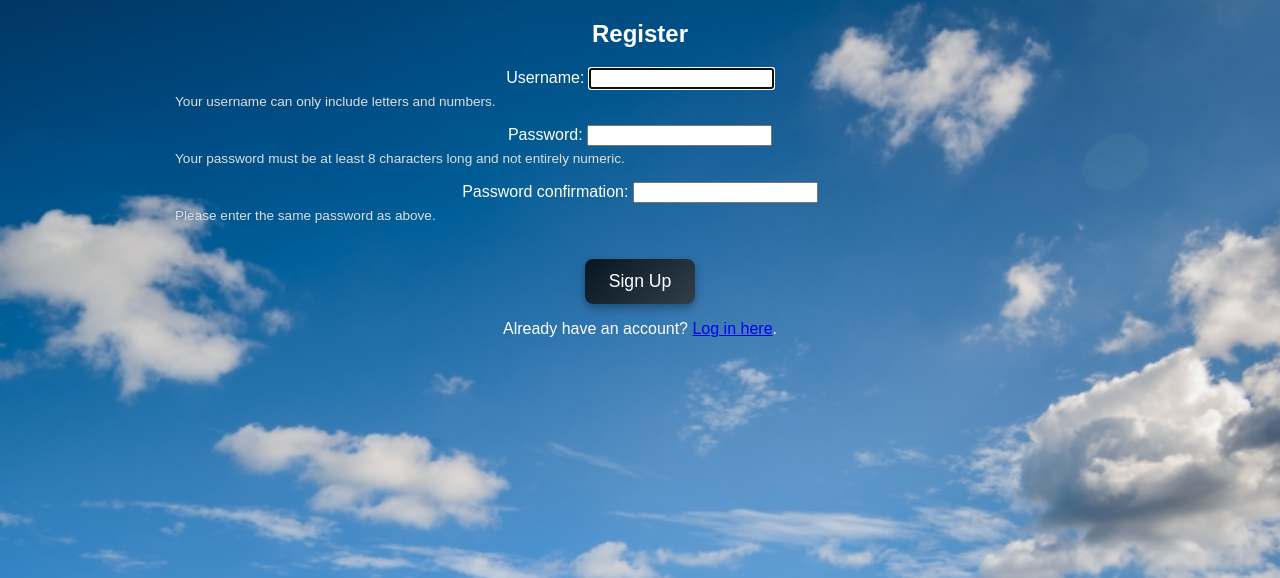
After one commit to saricic/forecastProject, a Django app: page /register/ in a window 1280 px wide; the page is wider, and only the part inside the window is pictured. The commit adds this page. Shown: the top 578 px of that part. Run offline with Django 5.2, Linux system fonts and the light colour scheme.

Commit message:
Register Update
-Added
forms.py
register.html
login.html
Login requirement for weather_list authorization
CSS implemented in newly added .html
-"Required modifications have been made on:
views.py
settings.py
urls.py

-Next task
Improve the css and .html files to align
Texts and inputs for comfortable user experience

```diff
--- /dev/null
+++ b/weather/forms.py
@@ -0,0 +1,21 @@
+from django.contrib.auth.forms import UserCreationForm
+from django.contrib.auth.models import User
+
+
+class CustomUserCreationForm(UserCreationForm):
+    def __init__(self, *args, **kwargs):
+        super().__init__(*args, **kwargs)
+        # Explicitly set widget id attributes so labels reference valid ids
+        self.fields['username'].widget.attrs.update({'id': 'id_username'})
+        self.fields['password1'].widget.attrs.update({'id': 'id_password1'})
+        self.fields['password2'].widget.attrs.update({'id': 'id_password2'})
+
+        # Override the default help texts
+        self.fields['username'].help_text = "Your username can only include letters and numbers."
+        self.fields[
+            'password1'].help_text = "Your password must be at least 8 characters long and not entirely numeric."
+        self.fields['password2'].help_text = "Please enter the same password as above."
+
+    class Meta:
+        model = User
+        fields = ('username', 'password1', 'password2')
--- a/weather/static/css/weather_styles.css
+++ b/weather/static/css/weather_styles.css
@@ -1,5 +1,6 @@
+/* Global layout & background */
 body {
-    background: url('../images/image.jpg') no-repeat center center fixed; /* Corrected path */
+    background: url('../images/image.jpg') no-repeat center center fixed;
     background-size: cover;
     font-family: 'Poppins', sans-serif;
     margin: 0;
@@ -8,69 +9,100 @@ body {
     text-align: center;
 }
 
-/* Fallback in case the image doesn't load */
 @media (max-width: 768px) {
     body {
         background-size: contain;
     }
 }
 
-h1 {
-    margin-top: 20px;
-    font-size: 2.8em;
-    text-shadow: 3px 3px 8px rgba(0, 0, 0, 0.7);
+/* Form Container */
+.form-container {
+    max-width: 600px;             /* Wider container to accommodate side-by-side fields */
+    margin: 50px auto;            /* Center horizontally */
+    background: rgba(0, 0, 0, 0.6);
+    padding: 20px;
+    border-radius: 10px;
+    box-shadow: 0 4px 12px rgba(0, 0, 0, 0.4);
 }
 
-input[type="text"] {
-    padding: 12px;
-    font-size: 1.2em;
-    border: none;
-    border-radius: 8px;
-    background: rgba(255, 255, 255, 0.9);
-    box-shadow: 0px 4px 6px rgba(0, 0, 0, 0.2);
-    outline: none;
-    transition: 0.3s;
+.form-container h2 {
+    margin-bottom: 20px;
+    font-size: 2em;
+    text-shadow: 2px 2px 4px rgba(0, 0, 0, 0.6);
 }
 
-input[type="text"]:focus {
-    box-shadow: 0px 6px 10px rgba(0, 0, 0, 0.3);
+/* Form Rows: label + input side by side */
+.form-row {
+    display: flex;
+    align-items: center;
+    justify-content: flex-start; /* left-align within container */
+    margin: 15px 0;
 }
 
+/* Labels */
+.form-row label {
+    width: 160px;             /* Fixed label width so fields align nicely */
+    text-align: right;        /* Right-align label text */
+    margin-right: 15px;       /* Space between label and input */
+    font-weight: bold;
+}
+
+/* Inputs */
+.form-row input[type="text"],
+.form-row input[type="password"],
+.form-row input[type="email"] {
+    flex: 1;                  /* Take remaining horizontal space */
+    padding: 12px;
+    font-size: 1em;
+    border: none;
+    border-radius: 6px;
+    background: rgba(255, 255, 255, 0.9);
+    box-shadow: 0 4px 6px rgba(0, 0, 0, 0.2);
+    outline: none;
+    transition: box-shadow 0.3s;
+}
+
+/* Hover/focus states for inputs */
+.form-row input:focus {
+    box-shadow: 0 6px 10px rgba(0, 0, 0, 0.3);
+}
+
+/* Help text (like password rules) */
+.helptext {
+    display: block;
+    font-size: 0.85em;        /* Smaller font */
+    color: #dedede;           /* Slightly lighter text */
+    margin-top: 5px;
+    text-align: left;         /* Align left under the field */
+    width: 100%;
+    margin-left: calc(160px + 15px); /* Align with the input fields */
+}
+
+/* Error messages */
+.errorlist {
+    margin-top: 5px;
+    text-align: left;
+    color: #ffcccc;           /* Light red for errors */
+    font-size: 0.85em;
+    width: 100%;
+    margin-left: calc(160px + 15px); /* Align with the input fields */
+}
+
+/* Submit Button */
 button {
+    margin-top: 20px;
     padding: 12px 24px;
-    font-size: 1.2em;
+    font-size: 1.1em;
     background: linear-gradient(135deg, rgba(0, 0, 0, 0.8), rgba(50, 50, 50, 0.8));
     color: white;
     border: none;
     border-radius: 8px;
     cursor: pointer;
-    transition: 0.4s;
-    box-shadow: 0px 4px 8px rgba(0, 0, 0, 0.3);
+    transition: background 0.4s, box-shadow 0.4s;
+    box-shadow: 0 4px 8px rgba(0, 0, 0, 0.3);
 }
 
 button:hover {
     background: linear-gradient(135deg, rgba(0, 0, 0, 1), rgba(50, 50, 50, 1));
-    box-shadow: 0px 6px 12px rgba(0, 0, 0, 0.4);
+    box-shadow: 0 6px 12px rgba(0, 0, 0, 0.4);
 }
-
-ul {
-    list-style-type: none;
-    padding: 0;
-}
-
-li {
-    background: rgba(255, 255, 255, 0.2);
-    backdrop-filter: blur(10px);
-    margin: 10px auto;
-    padding: 15px;
-    width: 50%;
-    border-radius: 12px;
-    text-shadow: 1px 1px 4px rgba(0, 0, 0, 0.6);
-    box-shadow: 0px 4px 8px rgba(0, 0, 0, 0.3);
-    transition: 0.3s;
-}
-
-li:hover {
-    background: rgba(255, 255, 255, 0.3);
-    box-shadow: 0px 6px 12px rgba(0, 0, 0, 0.4);
-}
--- /dev/null
+++ b/weather/templates/register.html
@@ -0,0 +1,18 @@
+<!DOCTYPE html>
+<html>
+<head>
+    <title>Register</title>
+
+    {% load static %}
+    <link rel="stylesheet" type="text/css" href="{% static 'css/weather_styles.css' %}">
+</head>
+<body>
+    <h2>Register</h2>
+    <form method="post">
+        {% csrf_token %}
+        {{ form.as_p }}
+        <button type="submit">Sign Up</button>
+    </form>
+    <p>Already have an account? <a href="{% url 'login' %}">Log in here</a>.</p>
+</body>
+</html>
--- a/weather/views.py
+++ b/weather/views.py
@@ -1,9 +1,13 @@
 import requests
 import json
 import os
-from django.shortcuts import render
+from django.shortcuts import render, redirect
 from django.conf import settings
+from django.contrib import messages
+from django.contrib.auth.decorators import login_required
 
+# Import your custom registration form
+from .forms import CustomUserCreationForm
 
 # Function to fetch and update JSON data
 def fetch_weather_data():
@@ -25,12 +29,12 @@ def fetch_weather_data():
     except requests.RequestException as e:
         print(f"❌ Error fetching JSON data: {e}")
 
-
-# Weather list view
+@login_required(login_url='login')
 def weather_list(request):
-    # Fetch JSON data only if the file does not exist (to avoid unnecessary API calls)
+    # Define the file path for the JSON data
     file_path = os.path.join(settings.BASE_DIR, "data", "weather_data.json")
 
+    # Fetch JSON data if the file does not exist
     if not os.path.exists(file_path):
         fetch_weather_data()
 
@@ -45,7 +49,25 @@ def weather_list(request):
         weather_data = []  # Return an empty list if the file is missing or invalid
 
     # Filter the data based on the search query
-    filtered_data = [item for item in weather_data if
-                     search_query.lower() in item["name"].lower()] if search_query else []
+    filtered_data = [
+        item for item in weather_data if search_query.lower() in item["name"].lower()
+    ] if search_query else []
 
-    return render(request, "weather_list.html", {"search_query": search_query, "weather_data": filtered_data})
+    return render(request, "weather_list.html", {
+        "search_query": search_query,
+        "weather_data": filtered_data
+    })
+
+# Registration view using the custom form
+def register(request):
+    if request.method == 'POST':
+        form = CustomUserCreationForm(request.POST)
+        if form.is_valid():
+            form.save()  # Save the new user
+            username = form.cleaned_data.get('username')
+            messages.success(request, f"Account created for {username}! You can now log in.")
+            return redirect('login')  # Redirect to the login page after successful registration
+    else:
+        form = CustomUserCreationForm()
+
+    return render(request, "register.html", {"form": form})
--- a/weather_project/settings.py
+++ b/weather_project/settings.py
@@ -107,3 +107,9 @@ STATIC_ROOT = os.path.join(BASE_DIR, "staticfiles")  # collectstatic için gerek
 
 # Default primary key field type
 DEFAULT_AUTO_FIELD = 'django.db.models.BigAutoField'
+
+# Redirect after a successful login:
+LOGIN_REDIRECT_URL = '/weather'
+
+# Redirect after logout:
+LOGOUT_REDIRECT_URL = '/login/'
--- a/weather_project/urls.py
+++ b/weather_project/urls.py
@@ -1,8 +1,12 @@
 from django.contrib import admin
 from django.urls import path
-from weather.views import weather_list
+from weather.views import weather_list, register  # Import the new register view
+from django.contrib.auth import views as auth_views
 
 urlpatterns = [
     path('admin/', admin.site.urls),
     path('weather/', weather_list, name='weather_list'),
+    path('register/', register, name='register'),  # Registration URL pattern
+    path('login/', auth_views.LoginView.as_view(template_name='login.html'), name='login'),  # Login URL
+    path('logout/', auth_views.LogoutView.as_view(), name='logout'),  # Logout URL
 ]
```
Also changed, not shown: weather/templates/login.html (added, +18 -0 lines), db.sqlite3.
